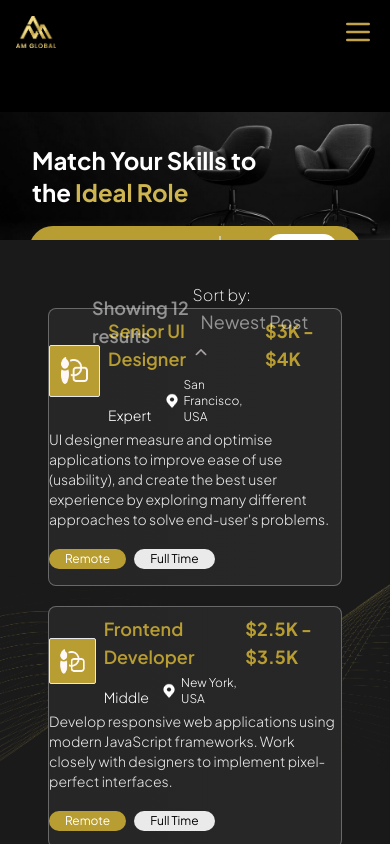
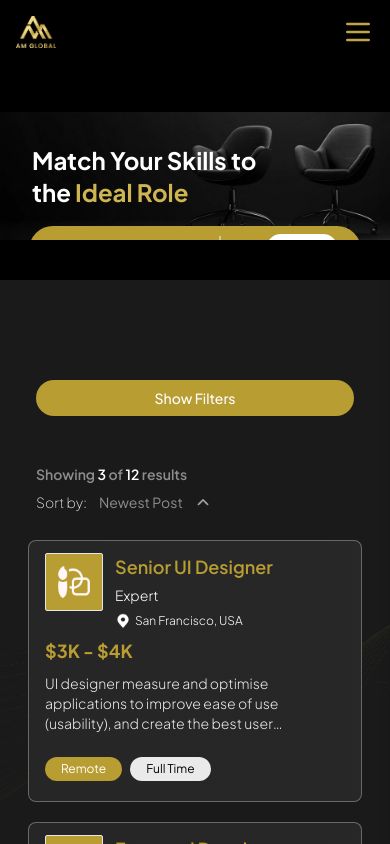
Before and after one commit to Yousaf-khan-se/AM-Global, a React (Vite) app: page /jobfindsearch in a window 390 px wide. Shown: the top 844 px of the page. Built offline with nearby package versions, Linux system fonts and the light colour scheme.

Commit message:
JobFindSearchPage is now properly responsive

```diff
--- a/src/Pages/JobFindSearchPage.jsx
+++ b/src/Pages/JobFindSearchPage.jsx
@@ -1,4 +1,4 @@
-import React, { useState } from 'react'
+import React, { useState, useEffect } from 'react'
 import sec0Bg from '../assets/jobFindSearchPage/sec0Bg.png'
 import sec1Bg from '../assets/jobFindSearchPage/sec1Bg.png'
 import searchIcon from '../assets/jobFindSearchPage/searchIcon.png'
@@ -10,7 +10,7 @@ import { Range } from 'react-range'
 const JobControlBtn = ({ text, handler, hid }) => {
     return (
         <div>
-            <button hidden={hid} onClick={handler} className='py-3 px-16 bg-gradient-to-b from-[#EDD569]/90 to-[#977619] bg-[#977619] hover:bg-black rounded-full text-xl'>
+            <button hidden={hid} onClick={handler} className='py-2 sm:py-3 px-8 sm:px-16 bg-gradient-to-b from-[#EDD569]/90 to-[#977619] bg-[#977619] hover:bg-black rounded-full text-base sm:text-xl transition-all'>
                 {text}
             </button>
         </div>
@@ -135,6 +135,40 @@ const JobFindSearchPage = () => {
     const [salaryVal, setsalaryVal] = useState([200, 10000]);
     const [activePage, setActivePage] = useState(0);
     const [jobListDisplay, setJobListDisplay] = useState(jobsData.slice(0, 3));
+    const [isMobile, setIsMobile] = useState(window.innerWidth < 1024);
+
+    useEffect(() => {
+        // Handle responsive filter display
+        const handleResize = () => {
+            const isLargeScreen = window.innerWidth >= 1024;
+            setIsMobile(!isLargeScreen);
+
+            // If screen becomes large, ensure the filter is visible
+            if (isLargeScreen) {
+                const filterForm = document.getElementById('jobFilterForm');
+                if (filterForm) {
+                    filterForm.classList.remove('hidden');
+                }
+            } else {
+                // On mobile/tablet, hide the filter by default
+                const filterForm = document.getElementById('jobFilterForm');
+                if (filterForm) {
+                    filterForm.classList.add('hidden');
+                }
+            }
+        };
+
+        // Initial check
+        handleResize();
+
+        // Add event listener
+        window.addEventListener('resize', handleResize);
+
+        // Cleanup
+        return () => {
+            window.removeEventListener('resize', handleResize);
+        };
+    }, []);
 
     const upDateJobList = (id) => {
         setActivePage(id);
@@ -142,14 +176,14 @@ const JobFindSearchPage = () => {
     }
 
     return (
-        <div className='min-w-full my-10 md:mt-20'>
+        <div className='w-full my-10 md:mt-20'>
             {/* sec0 */}
-            <section className='relative flex justify-start items-center md:h-[78vh] '>
+            <section className='relative flex justify-start items-center md:h-[78vh] h-full w-full'>
                 <div className='absolute inset-0'><img src={sec0Bg} alt="" className='w-full h-full object-cover grayscale' /></div>
                 <div className='z-10'>
                     <h1 className='p-8 md:p-3 md:ml-20 text-2xl md:text-[2.8rem] leading-[2rem] md:leading-[4rem] font-bold text-left w-[80vw] md:w-[35vw]'>Match Your Skills to the <span className='text-[#CEB551]'> Ideal Role</span></h1>
                     <div className='absolute bottom-2 md:bottom-0 flex justify-center items-center w-full text-[0.6rem]  sm:text-xs md:text-lg'>
-                        <div className=' z-20 relative flex justify-end w-[85vw] top-10'>
+                        <div className='z-20 relative flex justify-end w-[85vw] top-10'>
                             <img src={searchIcon} alt="" className='absolute left-0 m-4 md:m-6 w-5 h-5 md:w-8 md:h-8' />
                             <input type="text" className='absolute bg-[rgb(184,157,50)] w-full h-full py-6 md:py-10 rounded-full placeholder:text-white pl-10 md:pl-16 font-semibold' placeholder='Search Job Title Here' />
                             <div className='relative right-0 top-1/2 flex justify-evenly sm:justify-between items-center w-[40vw] md:w-[44vw]'>
@@ -165,15 +199,34 @@ const JobFindSearchPage = () => {
             </section>
 
             {/* sec1 */}
-            <section className='relative h-full md:h-[220vh] bg-white/10 p-10 md:p-20 flex flex-col justify-center items-center'>
-                <div className='absolute top-80'><img src={sec1Bg} alt="" /></div>
-                <div className='z-10 flex justify-center items-center gap-1'>
-                    <div className='opacity-90 hidden md:flex md:w-[25vw] pl-5 md:pl-14 flex-col gap-3 md:gap-10'>
+            <section className='relative mt-10 md:mt-0 h-full min-h-screen lg:h-auto lg:min-h-[220vh] bg-white/10 p-5 sm:p-10 md:p-20 flex flex-col justify-start items-center'>
+                <div className='absolute top-80 opacity-30 lg:opacity-50'><img src={sec1Bg} alt="" className="max-w-full" /></div>
+                <div className='pt-20 z-10 flex flex-col lg:flex-row justify-center items-start lg:items-start gap-6 lg:gap-1 w-full max-w-[1400px]'>{/* Mobile Filter Toggle Button - only visible on small screens */}
+                    <div className="lg:hidden w-full px-4 mb-4">
+                        <button
+                            className='py-2 px-8 bg-[rgb(184,157,50)] rounded-full text-sm font-medium w-full flex items-center justify-center'
+                            onClick={(e) => {
+                                e.preventDefault();
+                                const filterForm = document.getElementById('jobFilterForm');
+                                if (filterForm) {
+                                    filterForm.classList.toggle('hidden');
+                                    // Update button text based on filter visibility
+                                    e.target.innerText = filterForm.classList.contains('hidden') ?
+                                        'Show Filters' : 'Hide Filters';
+                                }
+                            }}
+                        >
+                            {isMobile ? 'Show Filters' : 'Filter Jobs'}
+                        </button>
+                    </div>
+
+                    {/* Filter Form - Hidden on mobile by default, always visible on desktop */}
+                    <form id="jobFilterForm" className='pt-4 opacity-90 hidden lg:flex w-full lg:w-[25vw] px-4 lg:pl-5 xl:pl-14 flex-col gap-3 md:gap-8'>
                         <div className='flex justify-between items-start mb-4'>
                             <h1 className='text-lg md:text-3xl font-semibold'>Filter</h1>
                             <div className='flex justify-center items-center gap-2 pt-2'>
-                                <button className='py-[2px] px-4 bg-[rgb(184,157,50)] rounded-full text-xs'>Apply</button>
-                                <button className='py-[2px] px-4 bg-[#B89D32] rounded-full text-xs text-nowrap'>Remove All</button>
+                                <button className='py-[2px] px-4 bg-[rgb(184,157,50)] rounded-full text-xs' type='submit'>Apply</button>
+                                <button className='py-[2px] px-4 bg-[#B89D32] rounded-full text-xs text-nowrap' type='reset' onClick={() => { setsalaryVal([200, 10000]) }}>Remove All</button>
                             </div>
                         </div>
 
@@ -277,15 +330,19 @@ const JobFindSearchPage = () => {
                                 }
                             </div>
                         </div>
-                    </div>
+                    </form>
 
                     {/* Job Listing */}
-                    <div className='md:pt-40 relative h-full md:w-[62vw] p-2 md:pr-10 py-2 md:pl-24 flex flex-col justify-evenly items-start gap-2 md:gap-6'>
-                        <div className='ml-3 md:ml-7 px-10 md:px-16 absolute top-0 md:top-32 left-0 flex justify-between items-center w-full text-lg md:text-xl'>
-                            <p className='text-white/50 font-semibold'>Showing {jobsData.length} results</p>
-                            <p className='text-white/50'><span className='text-white opacity-100 font-extralight text-base'>Sort by: </span><span className='px-2'> Newest Post </span> <img src={arrow} alt="" className='inline-block scale-75' /></p>
+                    <div className='relative h-full w-full lg:w-[62vw] p-2 sm:p-4 lg:pr-10 lg:pl-12 xl:pl-24 flex flex-col justify-evenly items-start gap-2 md:gap-5'>
+                        <div className='px-2 sm:px-6 md:px-8 lg:px-0 flex flex-col sm:flex-row justify-between items-start sm:items-center w-full text-sm sm:text-lg md:text-xl'>
+                            <p className='text-white/50 font-semibold mb-2 sm:mb-0'>Showing <span className='text-white'>{jobListDisplay.length}</span> of <span className='text-white'>{jobsData.length}</span> results</p>
+                            <p className='text-white/50 flex items-center flex-wrap gap-1'>
+                                <span className='text-white opacity-90 font-extralight text-sm sm:text-base'>Sort by: </span>
+                                <span className='px-2'> Newest Post </span>
+                                <img src={arrow} alt="" className='inline-block scale-75' />
+                            </p>
                         </div>
-                        <div className='flex flex-col gap-5 md:gap-10 mt-5 md:mt-10'>
+                        <div className='job-listings flex flex-col gap-5 md:gap-8 mt-5 md:mt-8 w-full'>
                             {/* <JobCards heading='Senior Ui Designer' experienceLvl='Expert' location='San Francisco, USA' desc='Ui designer measure and optimise applications to improve ease of use (usability), and create the best user experience by exploring many different approaches to solve end-user’s problems.' startingPrice={3} endingPrice={4} /> */}
                             {jobListDisplay.map((job) => (
                                 <JobCards
@@ -295,13 +352,12 @@ const JobFindSearchPage = () => {
                                     location={job.location}
                                     desc={job.desc}
                                     startingPrice={job.startingPrice}
-                                    endingPrice={job.endingPrice}
-                                />
+                                    endingPrice={job.endingPrice} />
                             ))}
                         </div>
 
                         {/* Pagination */}
-                        <div className='flex items-center gap-4 self-end mr-10 mt-6'>
+                        <div className='flex items-center gap-3 sm:gap-4 self-center sm:self-end sm:mr-10 mt-6'>
                             {jobsData.map((_, idx) => (
                                 idx % 3 === 0 &&
                                 <span
@@ -310,19 +366,24 @@ const JobFindSearchPage = () => {
                                     className={
                                         `inline-block rounded-full transition-all duration-200 cursor-pointer ` +
                                         (idx === activePage
-                                            ? 'bg-[#CEB551] w-5 h-5'
-                                            : 'bg-white w-3 h-3 opacity-80')
-                                    }
+                                            ? 'bg-[#CEB551] w-4 sm:w-5 h-4 sm:h-5'
+                                            : 'bg-white w-3 h-3 opacity-80')}
                                 />
                             ))}
                         </div>
-                        <div className='flex justify-between items-center w-full px-2'>
+
+                        <div className='flex justify-between items-center w-full px-2 mt-6 sm:mt-4'>
                             <JobControlBtn
                                 text='Back'
                                 handler={(e) => {
                                     e.preventDefault();
                                     if (activePage > 0) {
                                         upDateJobList(activePage - 3);
+                                        // Scroll to top of job listings on mobile
+                                        if (window.innerWidth < 768) {
+                                            const jobListings = document.querySelector('.job-listings');
+                                            jobListings?.scrollIntoView({ behavior: 'smooth' });
+                                        }
                                     }
                                 }}
                                 hid={
@@ -336,6 +397,11 @@ const JobFindSearchPage = () => {
                                     e.preventDefault();
                                     if (activePage < jobsData.length - 3) {
                                         upDateJobList(activePage + 3);
+                                        // Scroll to top of job listings on mobile
+                                        if (window.innerWidth < 768) {
+                                            const jobListings = document.querySelector('.job-listings');
+                                            jobListings?.scrollIntoView({ behavior: 'smooth' });
+                                        }
                                     }
                                 }}
                                 hid={
--- a/src/components/JobCards.jsx
+++ b/src/components/JobCards.jsx
@@ -4,30 +4,34 @@ import locationLogo from '../assets/jobCard/locationLogo.png'
 
 const JobCards = ({ heading, startingPrice, endingPrice, experienceLvl, location, desc }) => {
     return (
-        <div className='py-2 md:p-5 flex flex-col gap-1 md:gap-4 bg-black bg-gradient-to-r from-[#979797]/25 to-[#313131]/80 border-[0.1rem] border-white/30 rounded-lg'>
-            <div className='flex justify-between items-start'>
-                <div className='flex justify-center items-center gap-2 md:gap-4'>
-                    <div className='border bg-[#B89D32] p-1 rounded-sm'> <img src={cardlogo} alt="" className='scale-75' /></div>
-                    <div className='flex flex-col gap-1 md:gap-3 justify-center items-center'>
-                        <h2 className='mr-3 text-lg md:text-2xl text-[#B89D32] font-semibold'>{heading}</h2>
-                        <div className='flex justify-between items-end gap-3 md:gap-10  text-xs font-light'>
+        <div className='py-3 px-4 md:p-5 flex flex-col gap-2 md:gap-4 bg-black bg-gradient-to-r from-[#979797]/25 to-[#313131]/80 border-[0.1rem] border-white/30 rounded-lg'>
+            <div className='flex flex-col sm:flex-row justify-between items-start'>
+                <div className='flex justify-start items-start sm:items-center gap-3 md:gap-4 w-full sm:w-auto'>
+                    <div className='border bg-[#B89D32] p-1 rounded-sm min-w-10'>
+                        <img src={cardlogo} alt="Job logo" className='w-full h-full object-contain scale-75' />
+                    </div>
+                    <div className='flex flex-col gap-1 md:gap-3 justify-start items-start max-w-full'>
+                        <h2 className='text-lg md:text-2xl text-[#B89D32] font-semibold break-words w-full'>{heading}</h2>
+                        <div className='flex flex-col sm:flex-row justify-start sm:justify-between items-start sm:items-center gap-2 sm:gap-3 md:gap-10 text-xs font-light w-full'>
                             <p className='text-sm'>{experienceLvl}</p>
-                            <div className='flex justify-center items-center gap-1'><img src={locationLogo} alt="" className='w-4 h-4' /><p>{location}</p></div>
+                            <div className='flex justify-center items-center gap-1'>
+                                <img src={locationLogo} alt="Location" className='w-4 h-4' />
+                                <p className='text-xs sm:text-sm truncate max-w-[180px]'>{location}</p>
+                            </div>
                         </div>
                     </div>
                 </div>
-                <div className='flex'>
-                    <strong className='text-[#B89D32] text-lg md:text-2xl'>${startingPrice}K - ${endingPrice}K</strong>
+                <div className='flex mt-2 sm:mt-0 self-start sm:self-center'>
+                    <strong className='text-[#B89D32] text-lg md:text-2xl whitespace-nowrap'>${startingPrice}K - ${endingPrice}K</strong>
                 </div>
             </div>
 
-            <p className='text-sm font-light opacity-90'>{desc}</p>
+            <p className='text-sm font-light opacity-90 line-clamp-3 sm:line-clamp-none'>{desc}</p>
 
-            <div className='flex justify-start items-center gap-2 py-2 mt-2'>
-                <button className='py-[2px] px-4 bg-[rgb(184,157,50)] rounded-full text-xs'>Remote</button>
-                <button className='py-[2px] px-4 bg-white/90 rounded-full text-xs text-nowrap text-black'>Full Time</button>
+            <div className='flex flex-wrap justify-start items-center gap-2 py-2 mt-2 sm:mt-auto'>
+                <button className='py-1 px-4 bg-[rgb(184,157,50)] rounded-full text-xs hover:bg-[#977619] transition-colors'>Remote</button>
+                <button className='py-1 px-4 bg-white/90 rounded-full text-xs text-black hover:bg-white/80 transition-colors'>Full Time</button>
             </div>
-
         </div>
     )
 }
```
